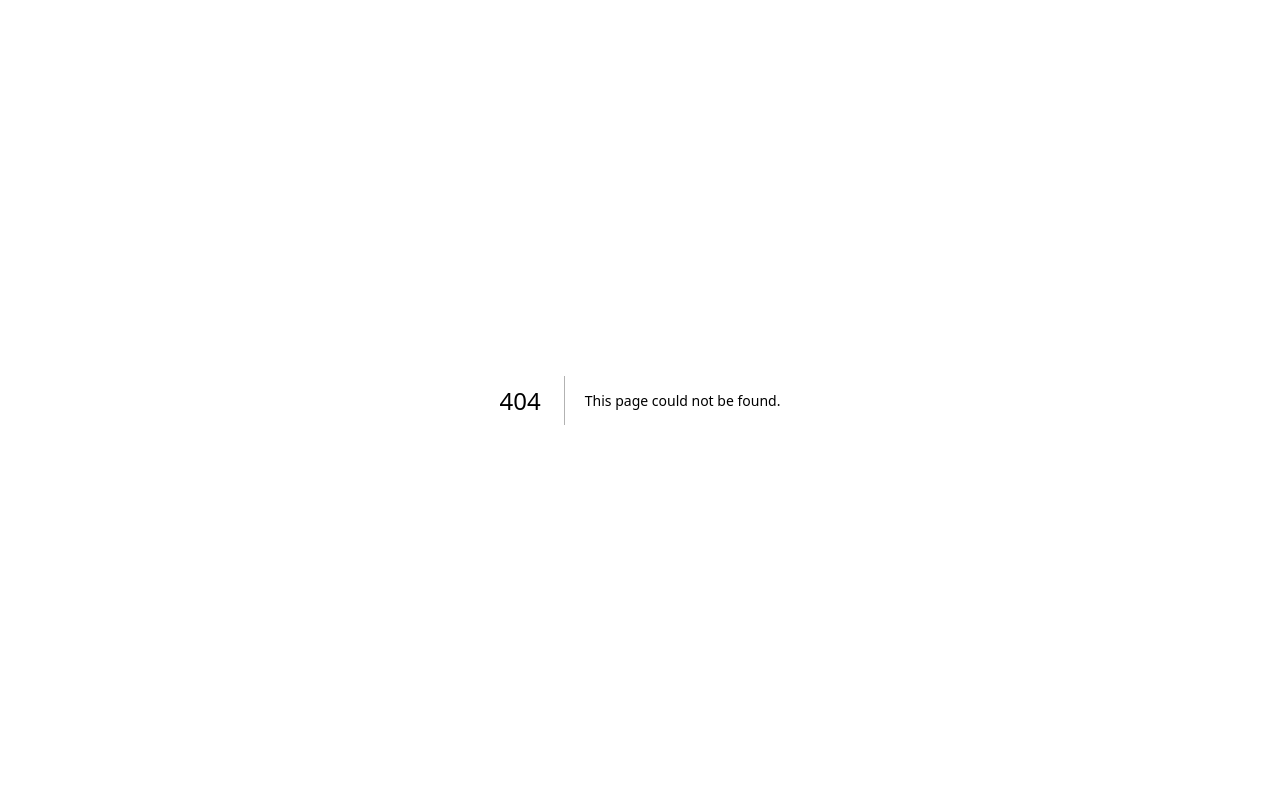
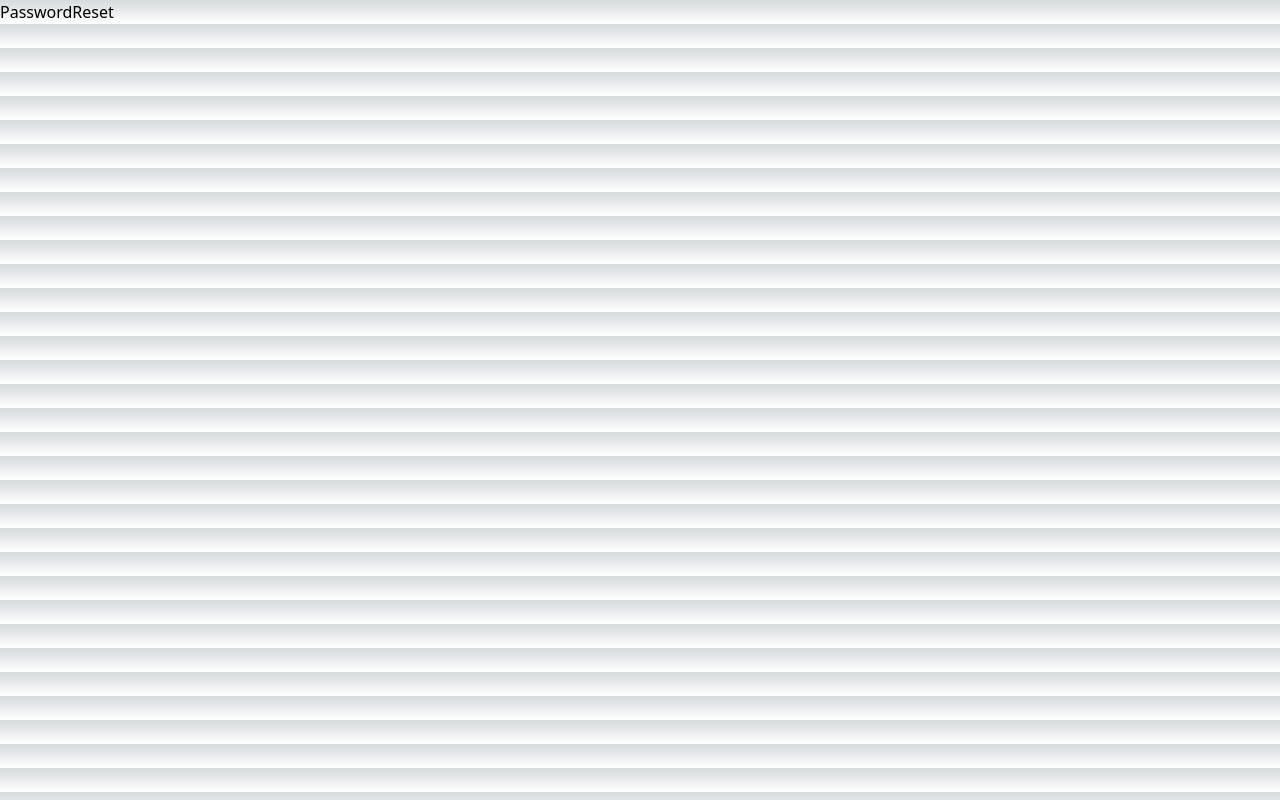
Before and after one commit to Daniel24125/magm, a Next.js app: page /passwordReset in a window 1280 px wide. Before the commit this address had no page. Built offline with nearby package versions, Linux system fonts and the light colour scheme.

Commit message:
adding password Reset and Signup pages

```diff
--- /dev/null
+++ b/src/pages/passwordReset.tsx
@@ -0,0 +1,9 @@
+import React from 'react'
+
+const PasswordReset = () => {
+  return (
+    <div>PasswordReset</div>
+  )
+}
+
+export default PasswordReset
```
Also changed, not shown: templates/login.html (+12 -18 lines).
